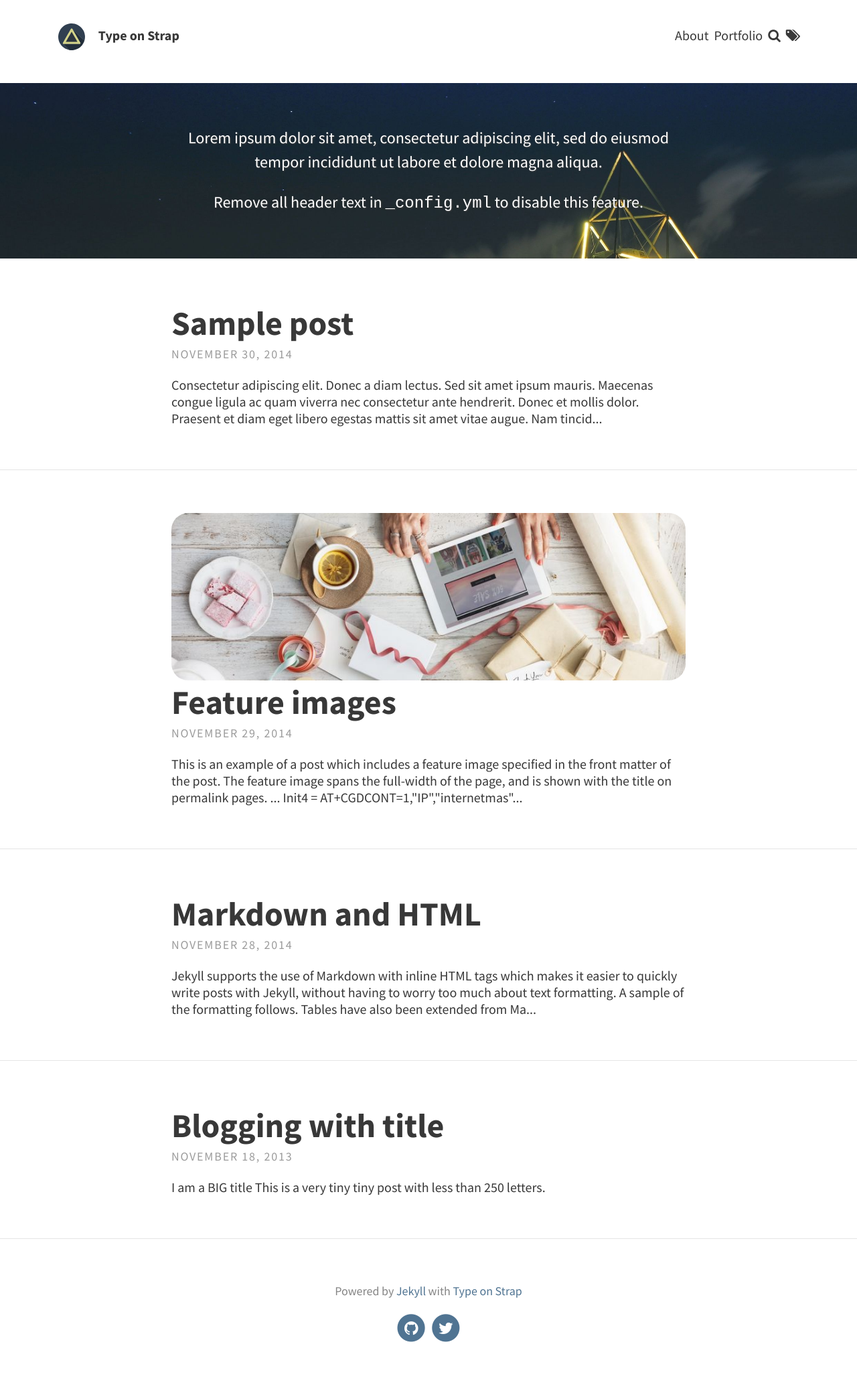
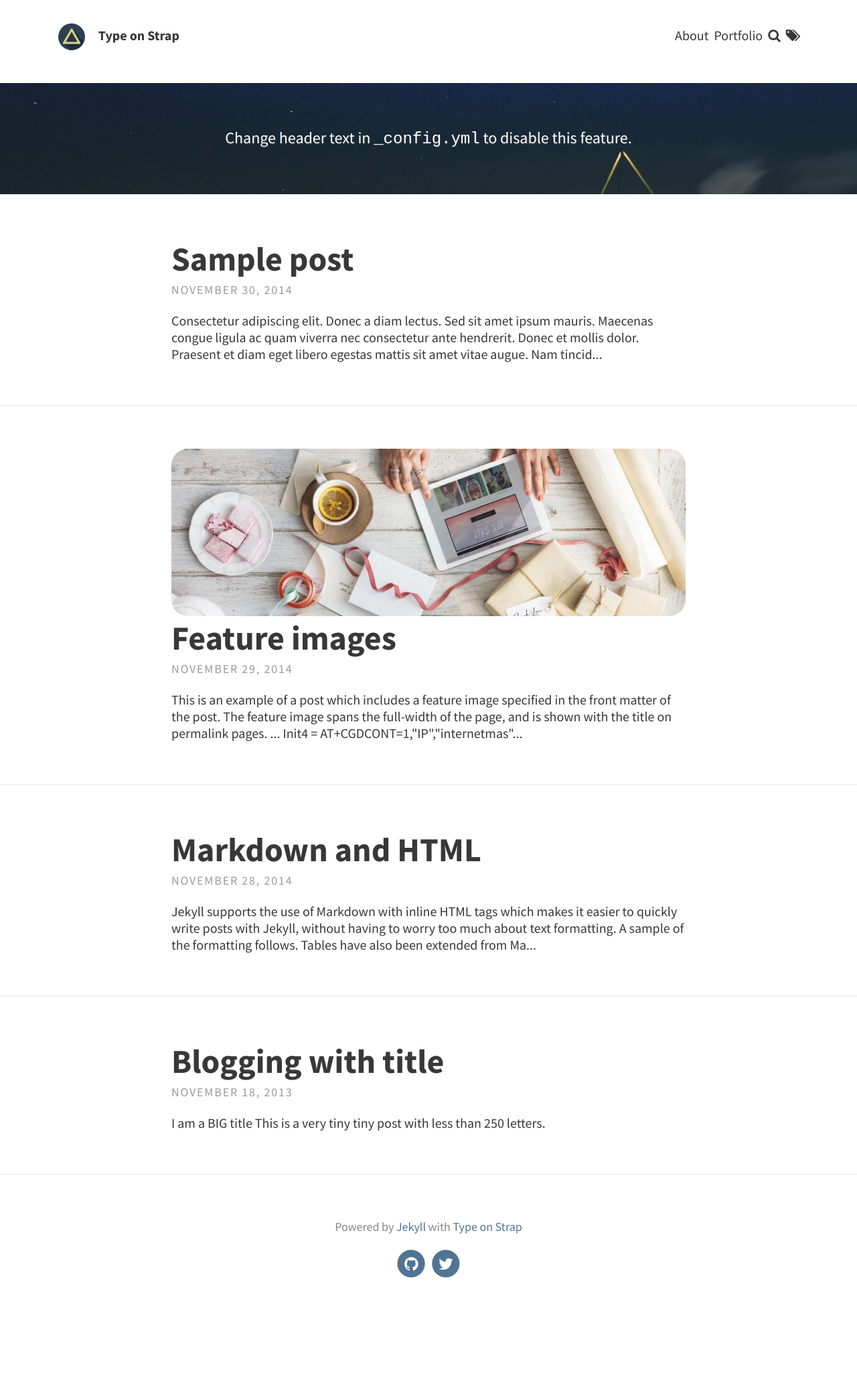
Before and after one commit to gmoon92/gmoon92.github.io, a Jekyll site: the page built from index.html, in a window 1280 px wide. Shown: the whole page at 67% size. Built offline with Jekyll 4.4.1, drawn with Linux system fonts in a browser that asks for light colours; the list of posts is cut into pages by our own code; after the commit the page ends 1993 px from its top, so only the background shows below that.

Commit message:
Attempt fixing on #34

```diff
--- a/_config.yml
+++ b/_config.yml
@@ -13,9 +13,7 @@ theme_settings:
 
   # Header and footer text
   header_text: >
-     <p>Lorem ipsum dolor sit amet, consectetur adipiscing elit, sed do eiusmod tempor incididunt ut labore et dolore magna aliqua.</p>
-
-     <p>Remove all header text in <code>_config.yml</code> to disable this feature.</p>
+     <p>Change header text in <code>_config.yml</code> to disable this feature.</p>
   header_text_feature_image: assets/img/pexels/triangular.jpeg
   footer_text: >
    Powered by <a href="https://jekyllrb.com/">Jekyll</a> with <a href="https://github.com/sylhare/Type-on-Strap">Type on Strap</a>
--- a/_sass/layouts/_index.scss
+++ b/_sass/layouts/_index.scss
@@ -1,7 +1,6 @@
 // Header text feature
 .call-out {
     @extend %padding-regular;
-    object-fit: cover;
     display: inline-block;
     width: 100%;
     height: 100%;
@@ -10,23 +9,20 @@
     text-align: center;
     color: $header-desc-text-color;
     background-repeat: no-repeat;
+    background-size: $feature-image-size;
 
-    @media (min-width: $break) {
-        background-size: $feature-image-size;
+    /* --- Responsive --- */
+    @media screen and (max-width: 850px) {
+        background-size: 100% auto;
     }
 
-    /* --- Responsive ---
-    @media screen and (max-width: 850px) {
-        background-size: auto 150%;
-    }
-    */
     //For white images
     p, a, li, h1, h2, h3, h4, h5 {
         @extend .header-txt-shadow;
     }
 
     p:last-child {
-    margin-bottom: 0;
+        margin-bottom: 0;
     }
 }
 
```
